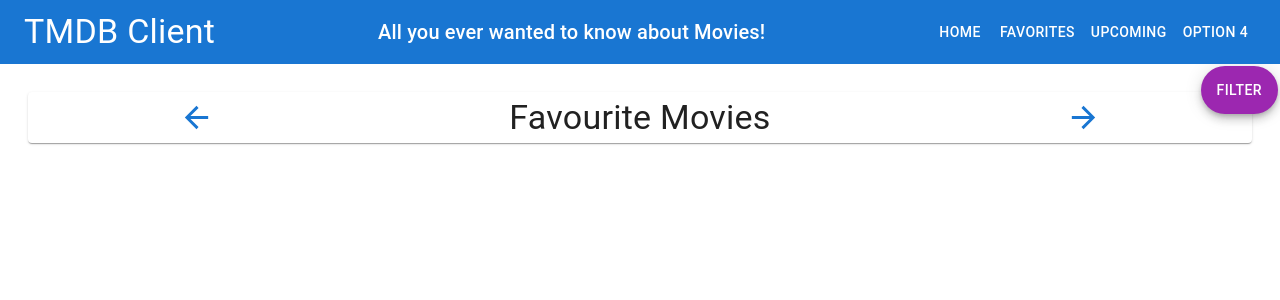
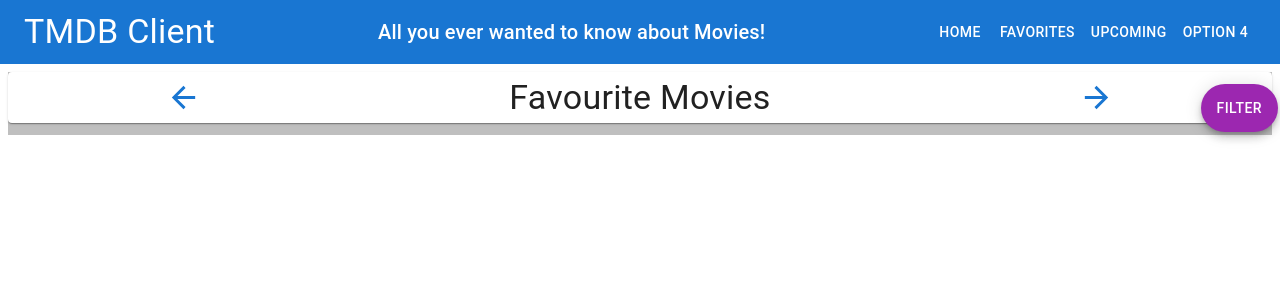
Before and after one commit to dermie83/labMoviesApp1, a React app in the folder startercode-ts/moviesApp/: page /movies/favourites in a window 1280 px wide. Shown: the top 300 px of the page. Built offline with nearby package versions, Linux system fonts and the light colour scheme; the HTML template or start-up script is replaced by a standard one.

Commit message:
Refactor to allow for new filtering hook, and add the hook

```diff
--- /dev/null
+++ b/startercode-ts/moviesApp/src/components/movieFilterUI/index.tsx
@@ -0,0 +1,64 @@
+import React, { useState } from "react";
+import FilterCard from "../filterMoviesCard";
+import Fab from "@mui/material/Fab";
+import Drawer from "@mui/material/Drawer";
+import { BaseMovieProps } from "../../types/interfaces";
+
+export const titleFilter = (movie: BaseMovieProps, value: string): boolean => {
+    return movie.title.toLowerCase().search(value.toLowerCase()) !== -1;
+};
+
+export const genreFilter = (movie: BaseMovieProps, value: string) => {
+    const genreId = Number(value);
+    const genreIds = movie.genre_ids;
+    return genreId > 0 && genreIds ? genreIds.includes(genreId) : true;
+};
+
+const styles = {
+    root: {
+        backgroundColor: "#bfbfbf",
+    },
+    fab: {
+        marginTop: 8,
+        position: "fixed",
+        top: 20,
+        right: 2,
+    },
+};
+
+interface MovieFilterUIProps {
+    onFilterValuesChange: (f: string, s: string) => void;
+    titleFilter: string;
+    genreFilter: string;
+}
+
+
+const MovieFilterUI: React.FC<MovieFilterUIProps> = ({ onFilterValuesChange, titleFilter, genreFilter }) => {
+    const [drawerOpen, setDrawerOpen] = useState(false);
+
+    return (
+        <>
+            <Fab
+                color="secondary"
+                variant="extended"
+                onClick={() => setDrawerOpen(true)}
+                sx={styles.fab}
+            >
+                Filter
+            </Fab>
+            <Drawer
+                anchor="left"
+                open={drawerOpen}
+                onClose={() => setDrawerOpen(false)}
+            >
+                <FilterCard
+                    onUserInput={onFilterValuesChange}
+                    titleFilter={titleFilter}
+                    genreFilter={genreFilter}
+                />
+            </Drawer>
+        </>
+    );
+};
+
+export default MovieFilterUI;
--- a/startercode-ts/moviesApp/src/components/templateMovieListPage/index.tsx
+++ b/startercode-ts/moviesApp/src/components/templateMovieListPage/index.tsx
@@ -1,77 +1,28 @@
-import  React, {useState} from "react";
+import React from "react";
 import Header from "../headerMovieList";
-import FilterCard from "../filterMoviesCard";
 import Grid from "@mui/material/Grid";
-import Fab from "@mui/material/Fab";
-import Drawer from "@mui/material/Drawer";
 import MovieList from "../movieList";
-import {MovieListPageTemplateProps} from "../../types/interfaces";
+import {  MovieListPageTemplateProps} from "../../types/interfaces";
 
 const styles = {
   root: {
-    padding: "20px",
-  },
-  fab: {
-    marginTop: 8,
-    position: "fixed",
-    top: 2,
-    right: 2,
-  },
+    backgroundColor: "#bfbfbf",
+  }
 };
 
-const MovieListPageTemplate: React.FC< MovieListPageTemplateProps> = ({ movies, title, selectFavourite }) =>{
-  const [titleFilter, setTitleFilter] = useState("");
-  const [genreFilter, setGenreFilter] = useState("0");
-  const [drawerOpen, setDrawerOpen] = useState(false);
-
-  const genreId = Number(genreFilter);
-
-  const displayedMovies = movies
-    .filter((m) => {
-      return m.title.toLowerCase().search(titleFilter.toLowerCase()) !== -1;
-    })
-    .filter((m) => {
-      return genreId > 0 ? m.genre_ids?.includes(genreId) : true;
-    });
-
-  const handleChange = (type: string, value: string) => {
-    if (type === "title") setTitleFilter(value);
-    else setGenreFilter(value);
-  };
-
+const MovieListPageTemplate: React.FC<MovieListPageTemplateProps> = ({ movies, title, selectFavourite })=> {
   return (
-   <>
     <Grid container sx={styles.root}>
       <Grid item xs={12}>
         <Header title={title} />
       </Grid>
       <Grid item container spacing={5}>
         <MovieList
-            movies={displayedMovies}
           selectFavourite={selectFavourite}
-          />
+          movies={movies}
+        ></MovieList>
       </Grid>
     </Grid>
-      <Fab
-        color="secondary"
-        variant="extended"
-        onClick={() => setDrawerOpen(true)}
-        sx={styles.fab}
-      >
-        Filter
-      </Fab>
-      <Drawer
-        anchor="left"
-        open={drawerOpen}
-        onClose={() => setDrawerOpen(false)}
-      >
-        <FilterCard
-          onUserInput={handleChange}
-          titleFilter={titleFilter}
-          genreFilter={genreFilter}
-        />
-      </Drawer>
-    </>
   );
 }
 export default MovieListPageTemplate;
--- /dev/null
+++ b/startercode-ts/moviesApp/src/hooks/useFiltering.ts
@@ -0,0 +1,33 @@
+import { useState } from "react";
+
+interface Filter {
+    name: string;
+    value: string;
+    condition: (item: any, value: string) => boolean;
+    }
+
+const useFiltering = ( filters: Filter[]) => {
+  const [filterValues, setFilterValues] = useState(() => {
+    const filterInitialValues = filters.map((f) => ({
+      name: f.name,
+      value: f.value,
+    }));
+    return filterInitialValues;
+  });
+
+  const filteringConditions = filters.map((f) => f.condition);
+  const filterFunction = (collection: any) =>
+    filteringConditions.reduce((data, conditionFn, index) => {
+      return data.filter((item: any) => {
+          return conditionFn(item, filterValues[index].value);
+      });
+    }, collection);
+
+  return {
+    filterValues,
+    setFilterValues,
+    filterFunction,
+  };
+};
+
+export default useFiltering;
--- a/startercode-ts/moviesApp/src/pages/favouriteMoviesPage.tsx
+++ b/startercode-ts/moviesApp/src/pages/favouriteMoviesPage.tsx
@@ -1,18 +1,54 @@
 import React from "react";
 import PageTemplate from "../components/templateMovieListPage";
+import useFiltering from "../hooks/useFiltering";
+import MovieFilterUI, {
+  titleFilter,
+  genreFilter,
+} from "../components/movieFilterUI";
+
+const titleFiltering = {
+  name: "title",
+  value: "",
+  condition: titleFilter,
+};
+const genreFiltering = {
+  name: "genre",
+  value: "0",
+  condition: genreFilter,
+};
 
 const FavouriteMoviesPage: React.FC= () => {
-    const toDo = () => true;
-    // Get movies from local storage.
-    const movies = JSON.parse(localStorage.getItem("favourites") || '[]');
+  const { filterValues, setFilterValues, filterFunction } = useFiltering(
+    [titleFiltering, genreFiltering]
+  );
 
-    return (
+  const changeFilterValues = (type: string, value: string) => {
+    const changedFilter = { name: type, value: value };
+    const updatedFilterSet =
+      type === "title" ? [changedFilter, filterValues[1]] : [filterValues[0], changedFilter];
+    setFilterValues(updatedFilterSet);
+  };
+
+  const favouriteMovies = JSON.parse(localStorage.getItem("favourites") || '[]');
+
+  const displayedMovies = filterFunction(favouriteMovies);
+
+  const toDo = () => true;
+
+  return (
+    <>
       <PageTemplate
         title="Favourite Movies"
-        movies={movies}
+        movies={displayedMovies}
         selectFavourite={toDo}
       />
-    );
-}
+      <MovieFilterUI
+        onFilterValuesChange={changeFilterValues}
+        titleFilter={filterValues[0].value}
+        genreFilter={filterValues[1].value}
+      />
+    </>
+  );
+};
 
-export default FavouriteMoviesPage
+export default FavouriteMoviesPage;
--- a/startercode-ts/moviesApp/src/pages/homePage.tsx
+++ b/startercode-ts/moviesApp/src/pages/homePage.tsx
@@ -2,17 +2,46 @@
 import PageTemplate from '../components/templateMovieListPage';
 import { BaseMovieProps } from "../types/interfaces";
 import { getMovies } from "../api/tmdb-api";
+import useFiltering from "../hooks/useFiltering";
+import MovieFilterUI, {
+  titleFilter,
+  genreFilter,
+} from "../components/movieFilterUI";
+
+const titleFiltering = {
+  name: "title",
+  value: "",
+  condition: titleFilter,
+};
+const genreFiltering = {
+  name: "genre",
+  value: "0",
+  condition: genreFilter,
+};
 
 const HomePage: React.FC = () => {
   const [movies, setMovies] = useState<BaseMovieProps[]>([]);
   const favourites = movies.filter(m => m.favourite)
+  const { filterValues, setFilterValues, filterFunction } = useFiltering(
+    [titleFiltering, genreFiltering]
+  );
+
   localStorage.setItem('favourites', JSON.stringify(favourites))
-
+  // New function
   const addToFavourites = (movieId: number) => {
     const updatedMovies = movies.map((m: BaseMovieProps) =>
       m.id === movieId ? { ...m, favourite: true } : m
     );
     setMovies(updatedMovies);
+  };
+
+  const changeFilterValues = (type: string, value: string) => {
+    const changedFilter = { name: type, value: value };
+    const updatedFilterSet =
+      type === "title"
+        ? [changedFilter, filterValues[1]]
+        : [filterValues[0], changedFilter];
+    setFilterValues(updatedFilterSet);
   };
 
   useEffect(() => {
@@ -21,13 +50,20 @@
     });
     // eslint-disable-next-line react-hooks/exhaustive-deps
   }, []);
-
+  const displayedMovies = filterFunction(movies);
   return (
-    <PageTemplate
-      title='Discover Movies'
-      movies={movies}
-      selectFavourite={addToFavourites}
-    />
+    <>
+      <PageTemplate
+        title='Discover Movies'
+        movies={displayedMovies}
+        selectFavourite={addToFavourites}
+      />
+      <MovieFilterUI
+        onFilterValuesChange={changeFilterValues}
+        titleFilter={filterValues[0].value}
+        genreFilter={filterValues[1].value}
+      />
+    </>
   );
 };
 export default HomePage;
```
Lines whose indentation alone changed are shown as unchanged.
